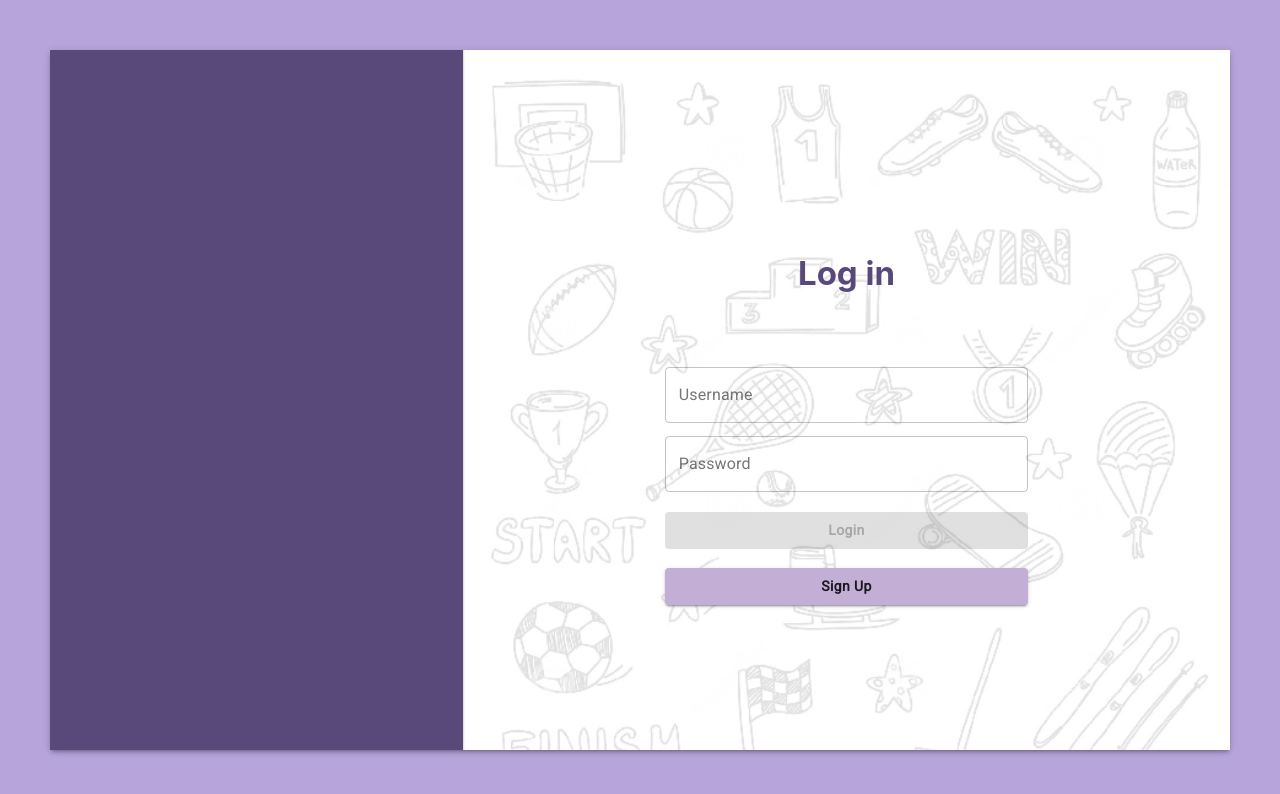
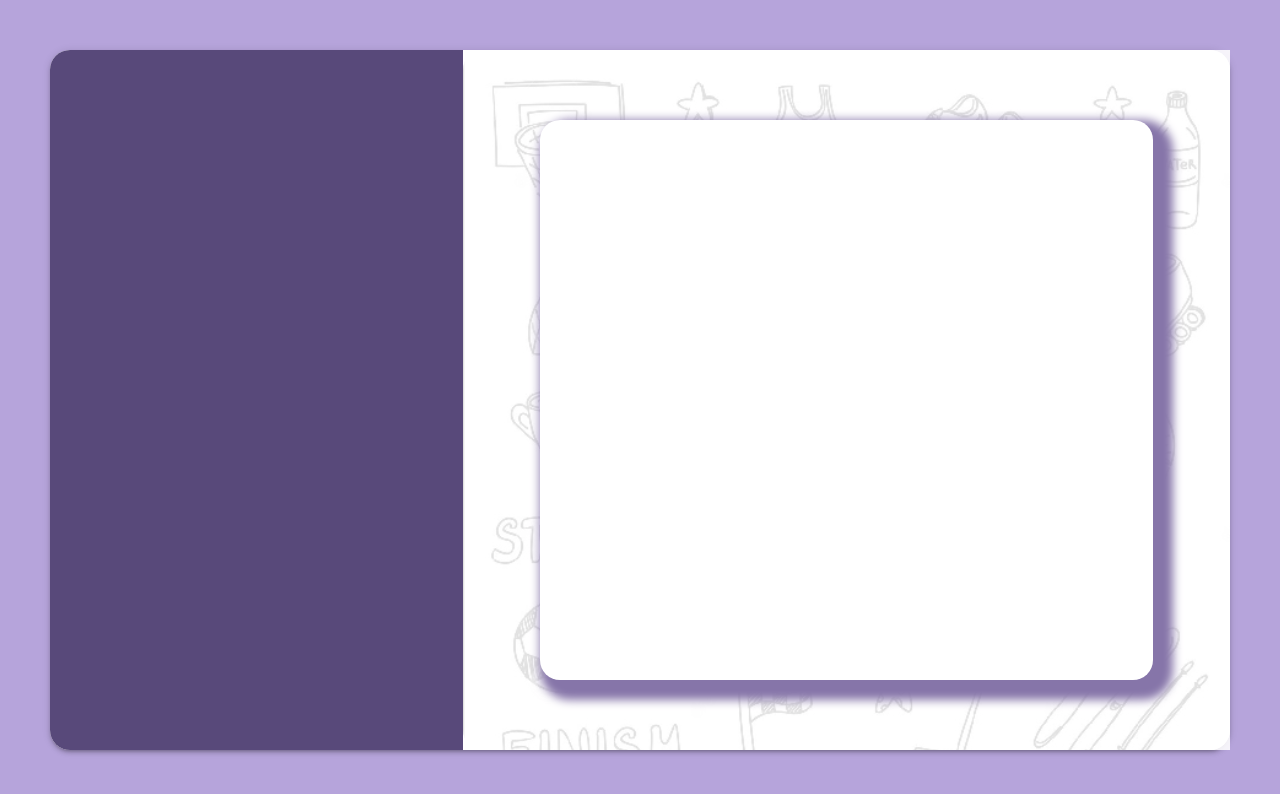
Before and after one commit to gsbiel/desafio-proway, a React (Create React App) app in the folder frontend/web/: page / in a window 1280 px wide. Shown: the top 794 px of the page. Built offline with nearby package versions, Linux system fonts and the light colour scheme.

Commit message:
refactor styles to implement sign up form container

```diff
--- a/frontend/web/src/pages/auth/components/loginForm/styles.ts
+++ b/frontend/web/src/pages/auth/components/loginForm/styles.ts
@@ -3,18 +3,16 @@ import TextField from '@material-ui/core/TextField';
 import Button from '@material-ui/core/Button';
 import {colorTheme} from '../../../../constants';
 
-import {K} from '../../../../constants';
-
 export const LoginFormContainer = styled.div`
-    position:relative;
-    width:100%;
+    position:absolute;
+    width: 100%;
     height:100%;
     padding:20px;
     box-sizing: border-box;
     display:flex;
     flex-direction: column;
     align-items:center;
-    z-index:10;
+    z-index:3;
 `;
 
 export const LoginTitle = styled.span`
--- a/frontend/web/src/pages/auth/components/signUpForm/index.tsx
+++ b/frontend/web/src/pages/auth/components/signUpForm/index.tsx
@@ -1,7 +1,8 @@
 import React from 'react';
 
 import {
-    SignUpFormContainer
+    SignUpFormContainer,
+    FormContainer
 } from './styles';
 
 
@@ -9,7 +10,9 @@ const SignUpForm = () => {
 
     return(
         <SignUpFormContainer>
+            <FormContainer>
 
+            </FormContainer>
         </SignUpFormContainer>
     );
 
--- a/frontend/web/src/pages/auth/components/signUpForm/styles.ts
+++ b/frontend/web/src/pages/auth/components/signUpForm/styles.ts
@@ -1,10 +1,24 @@
 import styled from 'styled-components';
 import Paper from '@material-ui/core/Paper';
 
-export const SignUpFormContainer = styled(Paper)`
-    position: relative;
-    top:0px;
+import {colorTheme} from '../../../../constants';
+
+export const SignUpFormContainer = styled.div`
+    position: absolute;
     width:100%;
     height:100%;
-    z-index: 20;
+    z-index: 4;
+    display: flex;
+    flex-direction: column;
+    justify-content: center;
+    align-items: center;
 `;
+
+export const FormContainer = styled(Paper)`
+    position: relative;
+    width: 80%;
+    height: 80%;
+    border-radius: 20px !important;
+    // background-color: ${colorTheme.primary} !important;
+    box-shadow: 10px 10px 10px 10px ${colorTheme.primary} !important;
+`;
--- a/frontend/web/src/pages/auth/index.tsx
+++ b/frontend/web/src/pages/auth/index.tsx
@@ -25,7 +25,7 @@ const Auth = () => {
 
                     <LoginForm />
 
-                    {/* <SignUpForm /> */}
+                    <SignUpForm />
 
                 </RightBackgroundBox>
 
--- a/frontend/web/src/pages/auth/styles.ts
+++ b/frontend/web/src/pages/auth/styles.ts
@@ -8,6 +8,7 @@ import sportsImage from '../../assets/sports_drawing.jpeg'
 const leftBoxWidth = K.leftBoxWidth;
 
 export const AuthContainer = styled.div`
+    position: relative;
     width:100%;
     min-width: 1000px;
     height:100vh;
@@ -15,13 +16,16 @@ export const AuthContainer = styled.div`
 `;
 
 export const LeftBackgroundBox = styled.div`
+    position: relative;
     float: left;
     width: ${leftBoxWidth}%;
     height:100%;
     background-color:${colorTheme.primaryDark};
+    border-radius: 20px 0 0 20px;
 `;
 
 export const RightBackgroundBox = styled.div`
+    position: relative;
     float: right;
     width: ${100-leftBoxWidth}%;
     height:100%;
@@ -29,15 +33,15 @@ export const RightBackgroundBox = styled.div`
     background-image: url(${sportsImage});
     background-size: cover;
     background-repeat: no-repeat;
+    border-radius: 20px;
 `;
 
 export const FakeOpacityBox = styled.div`
-    float: right;
     position: absolute;
-    width: ${100-leftBoxWidth}%;
+    width: 100%;
     height:100%;
     background-color: rgba(255, 255, 255, 0.88);
-    z-index: 1;
+    z-index: 2;
 `;
 
 export const StyledPaper = styled(Paper)`
@@ -51,4 +55,6 @@ export const StyledPaper = styled(Paper)`
   height:auto;
   min-width:1000px;
   min-height: 690px;
+  z-index: 1;
+  border-radius: 20px !important;
 `;
```
